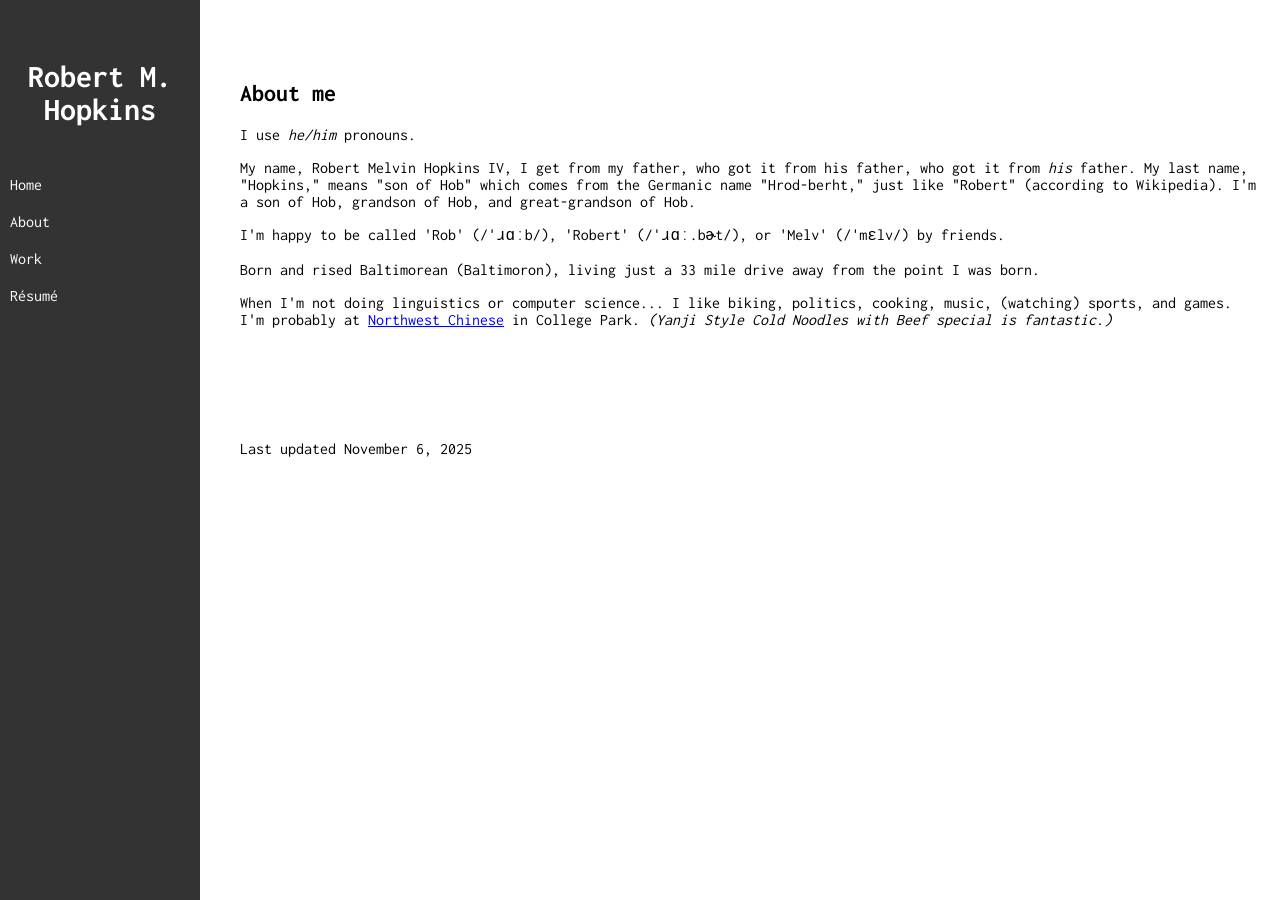
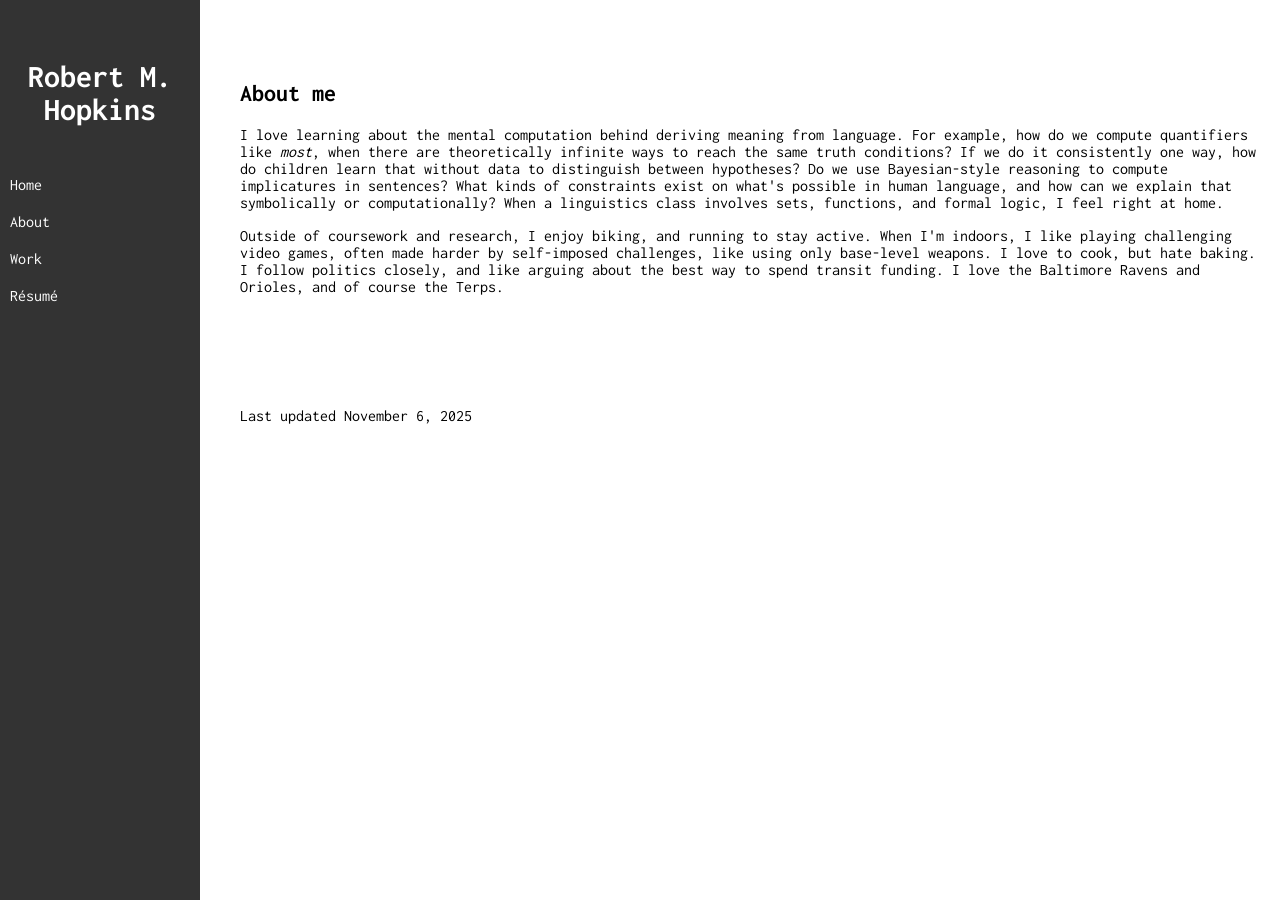
Before and after one commit to rmhopkins4/rmhopkins4.github.io, a Jekyll site: the page built from about.html, in a window 1280 px wide. Built offline with Jekyll 4.4.1, drawn with Linux system fonts in a browser that asks for light colours.

Commit message:
basic about

```diff
--- a/_layouts/default.html
+++ b/_layouts/default.html
@@ -1,5 +1,5 @@
 ---
-last_modified: 2025-11-06T13:31:57-0500
+last_modified: 2025-11-06T20:12:11-0500
 ---
 <!DOCTYPE html>
 <html lang="en">
--- a/about.html
+++ b/about.html
@@ -1,35 +1,26 @@
 ---
 layout: default
-last_modified: 2025-11-06T13:31:57-0500
+last_modified: 2025-11-06T20:12:11-0500
 title: Robert M. Hopkins — About
 ---
 
 <div class="content">
   <h2>About me</h2>
-  <p>I use <i>he/him</i> pronouns.</p>
   <p>
-    My name, Robert Melvin Hopkins IV, I get from my father, who got it from his
-    father, who got it from <i>his</i> father. My last name, "Hopkins," means
-    "son of Hob" which comes from the Germanic name "Hrod-berht," just like
-    "Robert" (according to Wikipedia). I'm a son of Hob, grandson of Hob, and
-    great-grandson of Hob.
-  </p>
-  <p>
-    I'm happy to be called 'Rob'
-    <span style="white-space: nowrap">(/ˈɹɑːb/)</span>, 'Robert'
-    <span style="white-space: nowrap">(/ˈɹɑː.bɚt/)</span>, or 'Melv'
-    <span style="white-space: nowrap">(/ˈmɛlv/)</span> by friends.
+    I love learning about the mental computation behind deriving meaning from language.
+    For example, how do we compute quantifiers like <i>most</i>, when there are theoretically infinite ways to reach the same truth conditions?
+    If we do it consistently one way, how do children learn that without data to distinguish between hypotheses?
+    Do we use Bayesian-style reasoning to compute implicatures in sentences?
+    What kinds of constraints exist on what's possible in human language, and how can we explain that symbolically or computationally?
+    When a linguistics class involves sets, functions, and formal logic, I feel right at home.
   </p>
 
   <p>
-    Born and rised Baltimorean (Baltimoron), living just a 33 mile drive away
-    from the point I was born.
+    Outside of coursework and research, I enjoy biking, and running to stay active.
+    When I'm indoors, I like playing challenging video games, often made harder by self-imposed challenges, like using only base-level weapons.
+    I love to cook, but hate baking.
+    I follow politics closely, and like arguing about the best way to spend transit funding.
+    I love the Baltimore Ravens and Orioles, and of course the Terps.
   </p>
-  <p>
-    When I'm not doing linguistics or computer science... I like biking,
-    politics, cooking, music, (watching) sports, and games. I'm probably at
-    <a href="https://www.northwestchinesefood.com/" title="Northwest Chinese" target="_blank"
-      rel="noopener noreferrer">Northwest Chinese</a>
-    in College Park. <i>(Yanji Style Cold Noodles with Beef special is fantastic.)</i>
-  </p>
+
 </div>
--- a/resume.html
+++ b/resume.html
@@ -1,6 +1,6 @@
 ---
 layout: default
-last_modified: 2025-11-06T13:31:57-0500
+last_modified: 2025-11-06T20:12:11-0500
 title: Robert M. Hopkins — Résumé
 ---
 
--- a/work.html
+++ b/work.html
@@ -1,6 +1,6 @@
 ---
 layout: default
-last_modified: 2025-11-06T13:31:57-0500
+last_modified: 2025-11-06T20:12:11-0500
 title: Robert M. Hopkins — Work
 ---
 
```
Also changed, not shown: index.html (+3 -5 lines), README.md.
